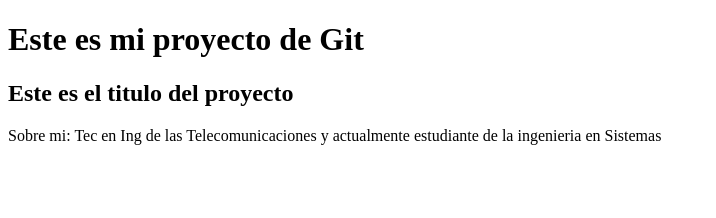
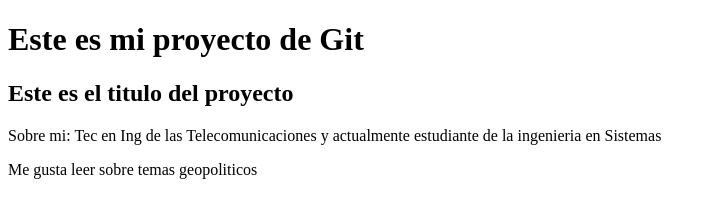
Before and after one commit to Eliheser/Seminario_Git_Github, a plain HTML site: page index.html in a window 1280 px wide. Shown: the whole page, without its empty margins (0-716 px from the left). Drawn offline with Linux system fonts and the light colour scheme.

Commit message:
Agregue un segundo parrafo

```diff
--- a/index.html
+++ b/index.html
@@ -10,5 +10,7 @@
     <h2>Este es el titulo del proyecto</h1>
 
         <p>Sobre mi: Tec en Ing de las Telecomunicaciones y actualmente estudiante de la ingenieria en Sistemas</p>
+
+        <p> Me gusta leer sobre temas geopoliticos</p>
 </body>
 </html>
```
